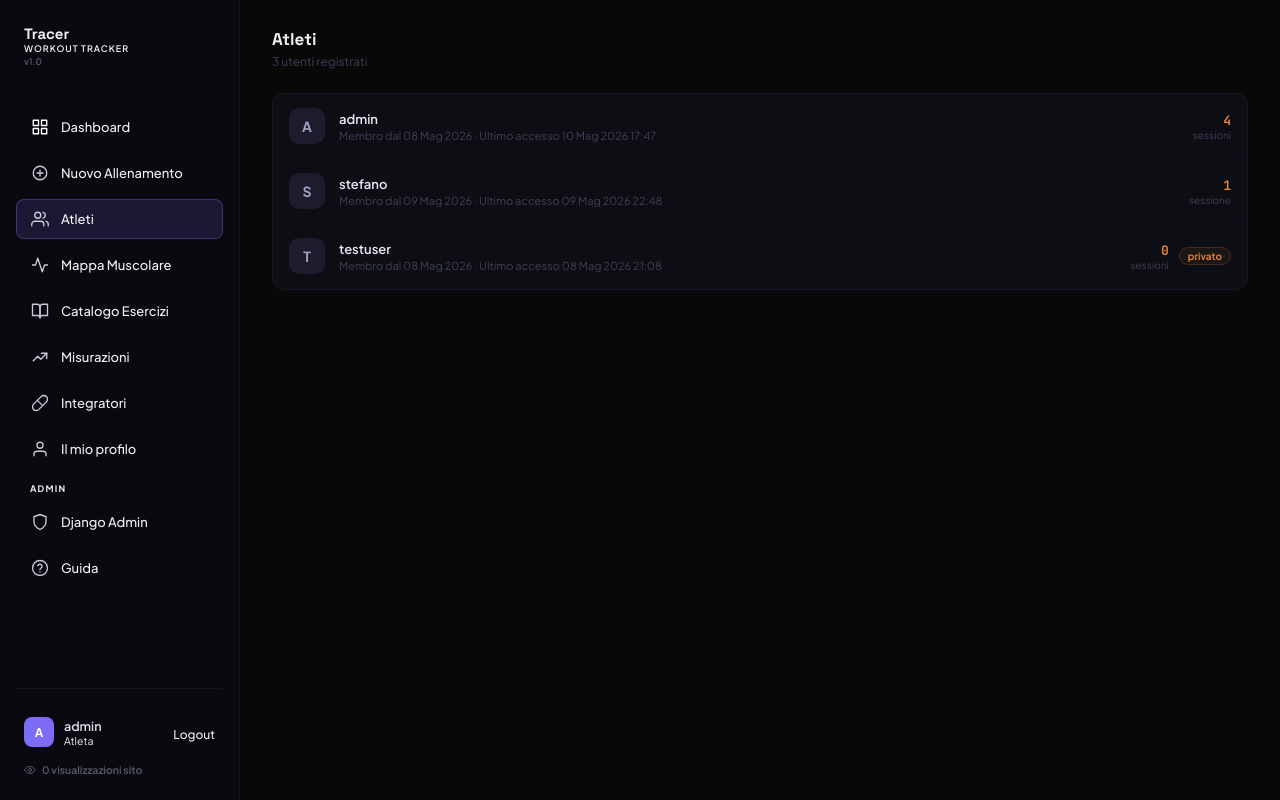
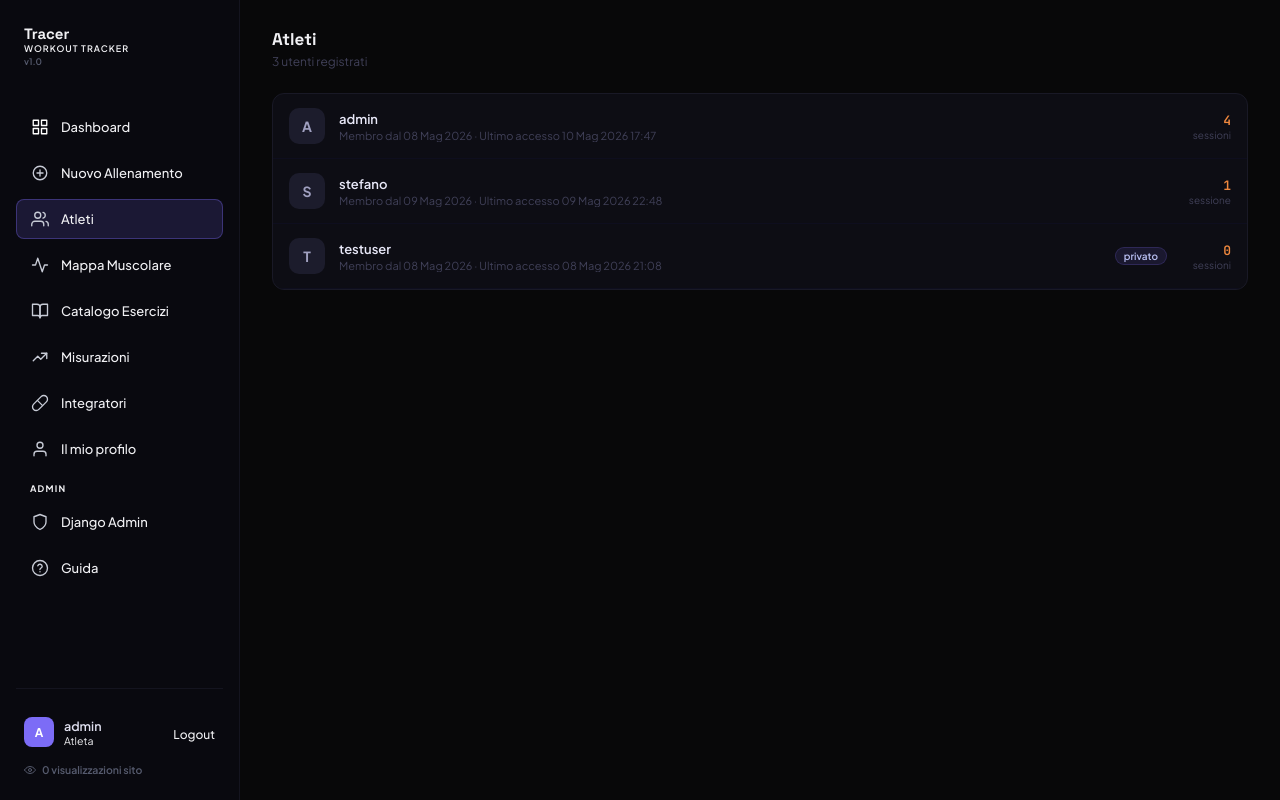
Before and after one commit to alfredoFaro98/TracerGym, a Django app: page /users/ in a window 1280 px wide. Run offline with Django 5.2, Linux system fonts and the light colour scheme; a user stored in the database is signed in; data comes from the database, SQL or seed files in the repository; data that the repository does not hold is empty.

Commit message:
Sposta il badge 'privato' prima del conteggio serie, colore coerente
Il badge era dopo il numero di serie e arancione (colore riservato
alle statistiche, non ai badge). Ora sta prima, in uno slot a
larghezza fissa cosi' il numero resta allineato alla stessa posizione
riga per riga con o senza badge, e usa il viola/blu standard gia'
usato per gli altri badge dell'app.

Co-Authored-By: Claude Sonnet 5 <noreply@anthropic.com>

```diff
--- a/tracker/templates/tracker/user_list.html
+++ b/tracker/templates/tracker/user_list.html
@@ -34,13 +34,15 @@
                 </div>
             </div>
             <div style="display: flex; align-items: center; gap: 10px; flex-shrink: 0; margin-left: auto;">
-                <div style="text-align: right;">
+                <div style="width: 64px; display: flex; justify-content: flex-end;">
+                    {% if not item.is_public %}
+                    <span style="padding: 2px 8px; border-radius: 20px; font-size: 10px; font-weight: 600; background: rgba(124,108,246,0.12); border: 1px solid rgba(124,108,246,0.2); color: #b7bdf0; white-space: nowrap;">privato</span>
+                    {% endif %}
+                </div>
+                <div style="width: 54px; text-align: right;">
                     <div style="font-size: 13px; font-weight: 700; color: #f0883e; font-family: 'JetBrains Mono', monospace;">{{ item.session_count }}</div>
                     <div style="font-size: 10px; color: #404058; white-space: nowrap;">session{% if item.session_count == 1 %}e{% else %}i{% endif %}</div>
                 </div>
-                {% if not item.is_public %}
-                <span style="padding: 2px 8px; border-radius: 20px; font-size: 10px; font-weight: 600; background: rgba(240,136,62,.07); border: 1px solid rgba(240,136,62,.18); color: #f0883e; white-space: nowrap; flex-shrink: 0;">privato</span>
-                {% endif %}
             </div>
         </a>
         {% endfor %}
```
